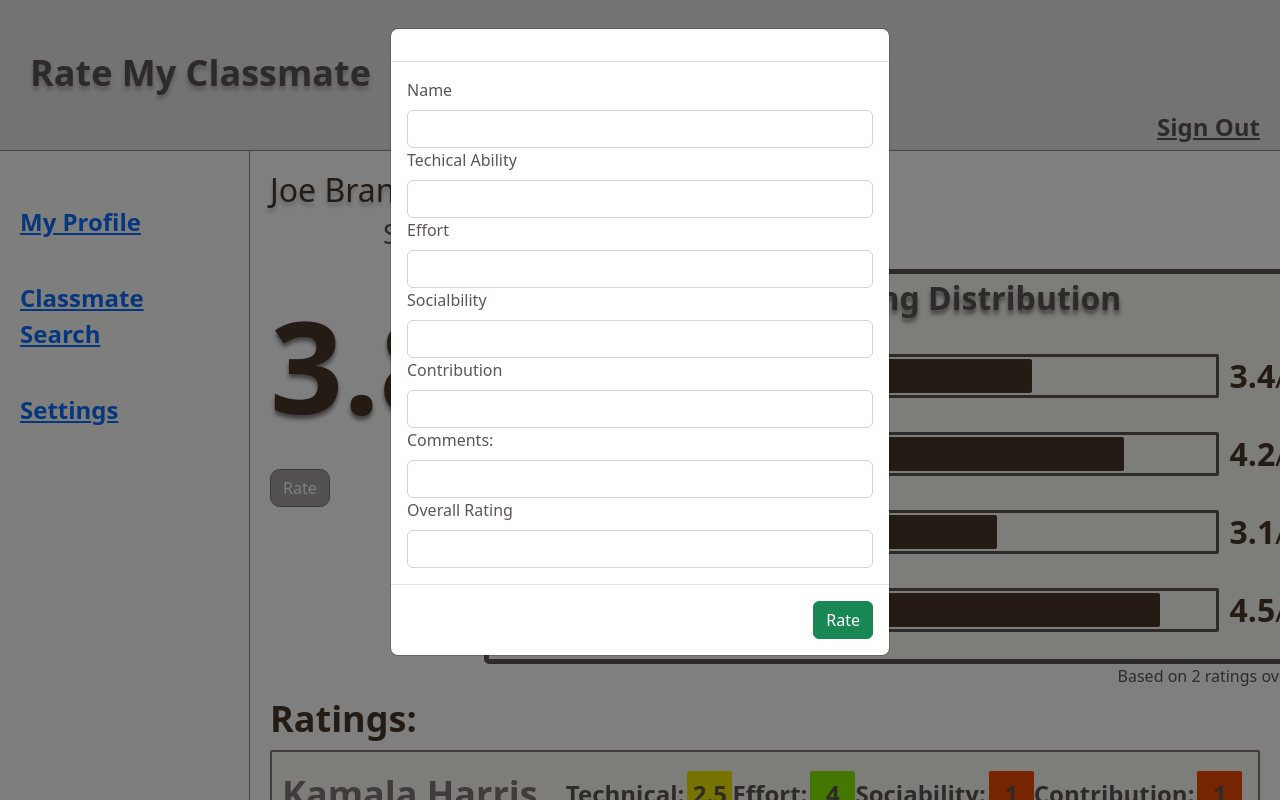
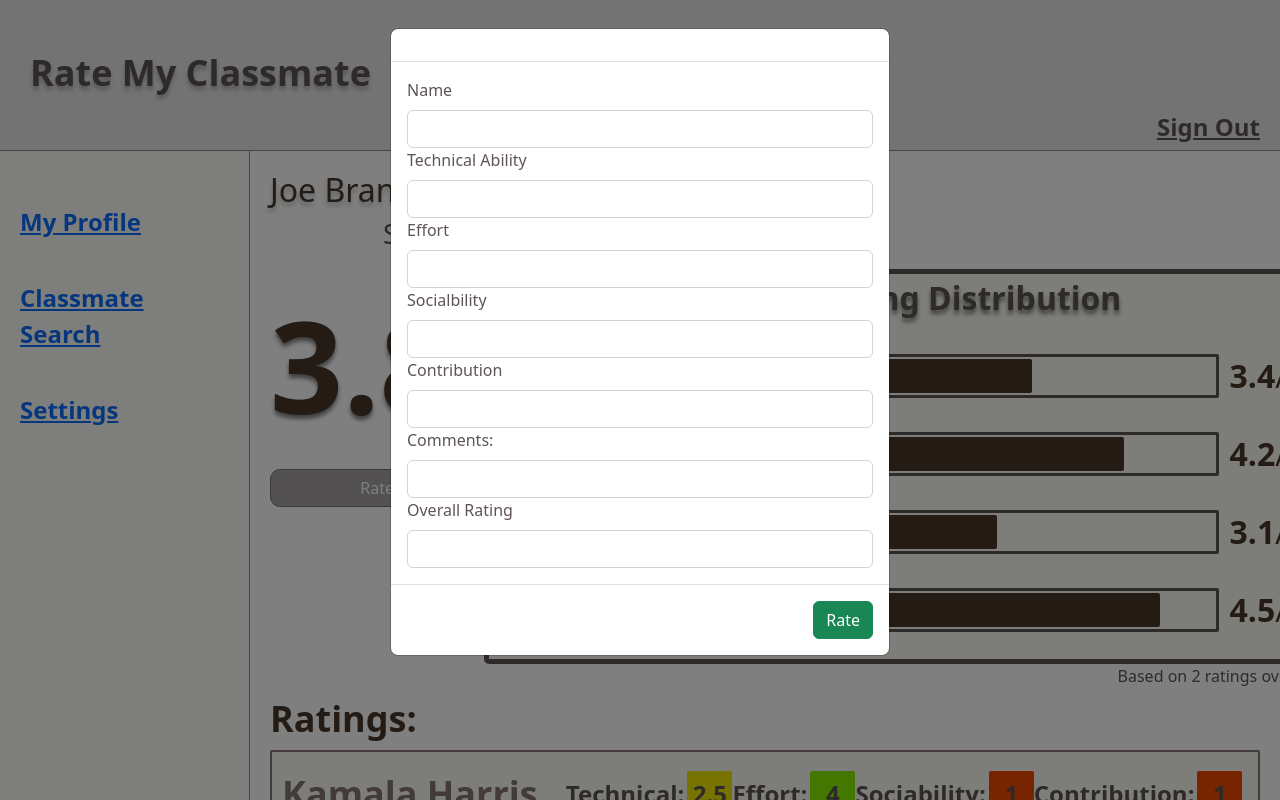
Before and after one commit to jqm4954/rate-my-classmate, a Next.js app: page /classmateProfile in a window 1280 px wide. Both pictures are taken after a click on the button "Rate". Shown: the top 800 px of the page. Built offline with nearby package versions, Linux system fonts and the light colour scheme.

Commit message:
rate button resize

```diff
--- a/src/core/components/rateModal.tsx
+++ b/src/core/components/rateModal.tsx
@@ -19,8 +19,8 @@ export const RateModal: FunctionComponent<RateModalProps> = (props) => {
             <ModalBody>
                 <Label for="field1" value = {props.rateName}>Name</Label>
                 <Input id="field1" name="name"
-                       type="text"/> {}
-                <Label for="field2">Techical Ability</Label>
+                       type="text"/>
+                <Label for="field2">Technical Ability</Label>
                 <Input id="field2" last_name="technical"
                        type="text"/>
                 <Label for="field3">Effort</Label>
--- a/src/styles/Profile.module.css
+++ b/src/styles/Profile.module.css
@@ -98,5 +98,6 @@
 }
 .rateButton{
   background-color: #A6A2A2;
-
+  min-width: 100%;
+  width: 100%;
 }
```
